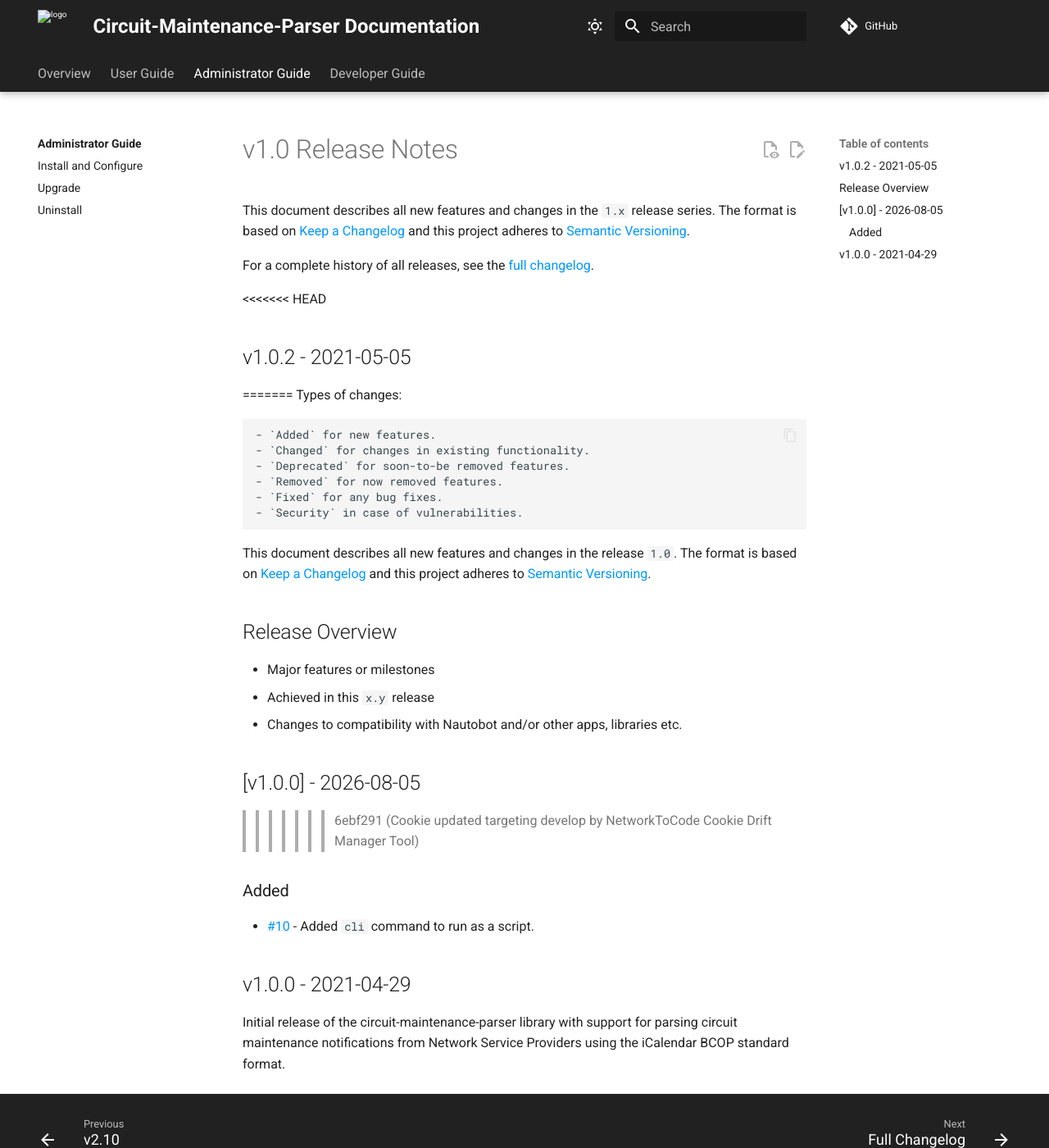
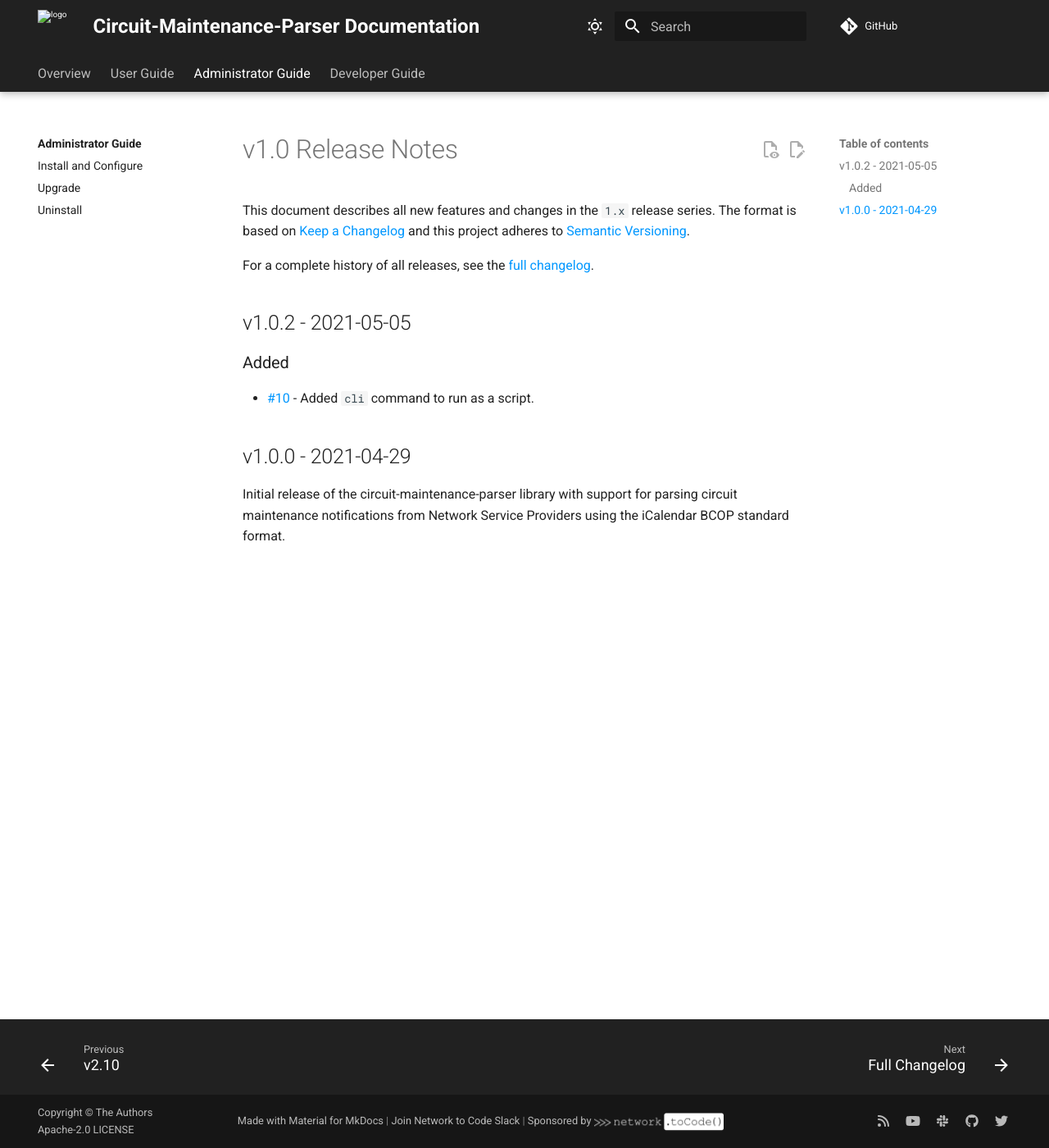
Before and after one commit to networktocode/circuit-maintenance-parser, an MkDocs documentation site: the page built from docs/admin/release_notes/version_1.0.md, in a window 1280 px wide and 1400 px high. Shown: the whole window at 82% size. Built offline with MkDocs 1.6.1 and Material for MkDocs 9.7.7, drawn with Linux system fonts in a browser that asks for light colours; comment, search, counter and statistics services are not loaded.

Commit message:
fix drift merge conflicts

```diff
--- a/docs/admin/release_notes/version_1.0.md
+++ b/docs/admin/release_notes/version_1.0.md
@@ -4,29 +4,7 @@ This document describes all new features and changes in the `1.x` release series
 
 For a complete history of all releases, see the [full changelog](../../release_notes.md).
 
-<<<<<<< HEAD
 ## v1.0.2 - 2021-05-05
-=======
-    Types of changes:
-
-    - `Added` for new features.
-    - `Changed` for changes in existing functionality.
-    - `Deprecated` for soon-to-be removed features.
-    - `Removed` for now removed features.
-    - `Fixed` for any bug fixes.
-    - `Security` in case of vulnerabilities.
-
-
-This document describes all new features and changes in the release `1.0`. The format is based on [Keep a Changelog](https://keepachangelog.com/en/1.0.0/) and this project adheres to [Semantic Versioning](https://semver.org/spec/v2.0.0.html).
-
-## Release Overview
-
-- Major features or milestones
-- Achieved in this `x.y` release
-- Changes to compatibility with Nautobot and/or other apps, libraries etc.
-
-## [v1.0.0] - 2026-08-05
->>>>>>> 6ebf291 (Cookie updated targeting develop by NetworkToCode Cookie Drift Manager Tool)
 
 ### Added
 
```
Also changed, not shown: .cookiecutter.json, 1 other file.
